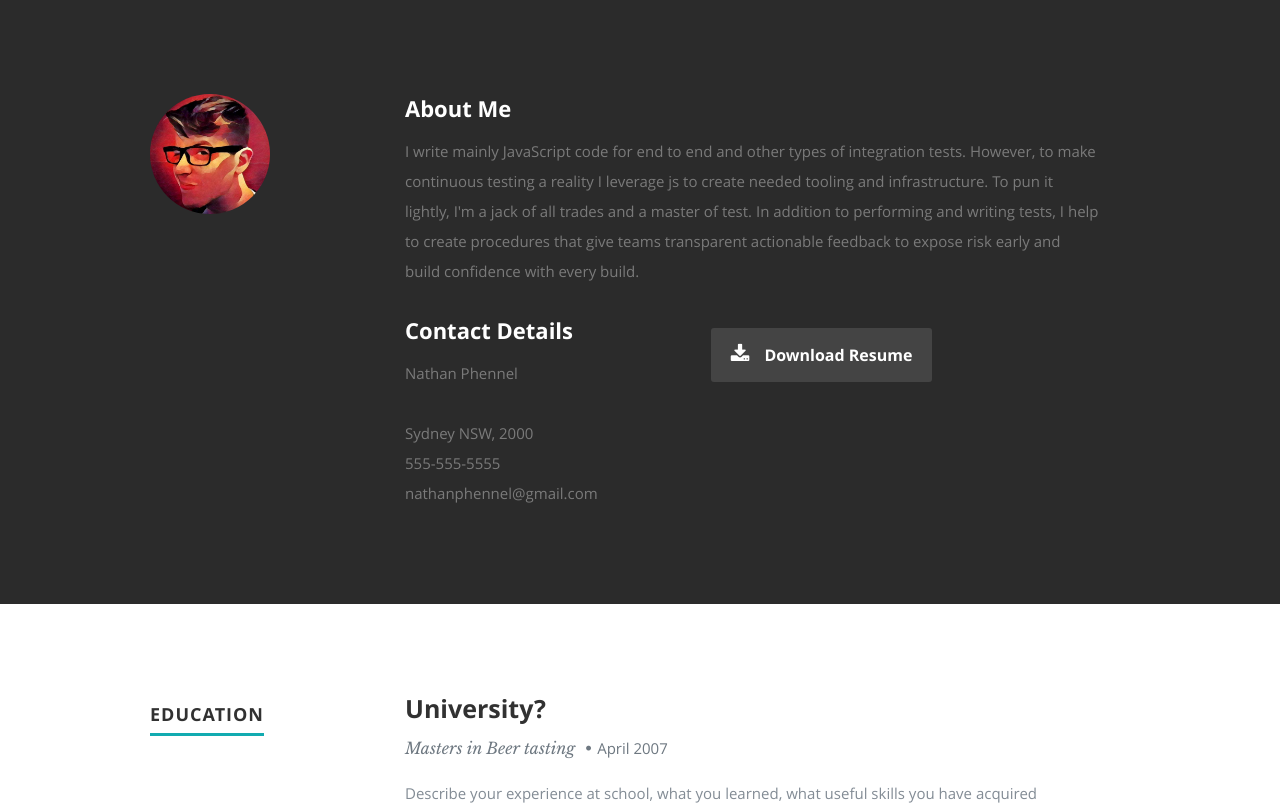
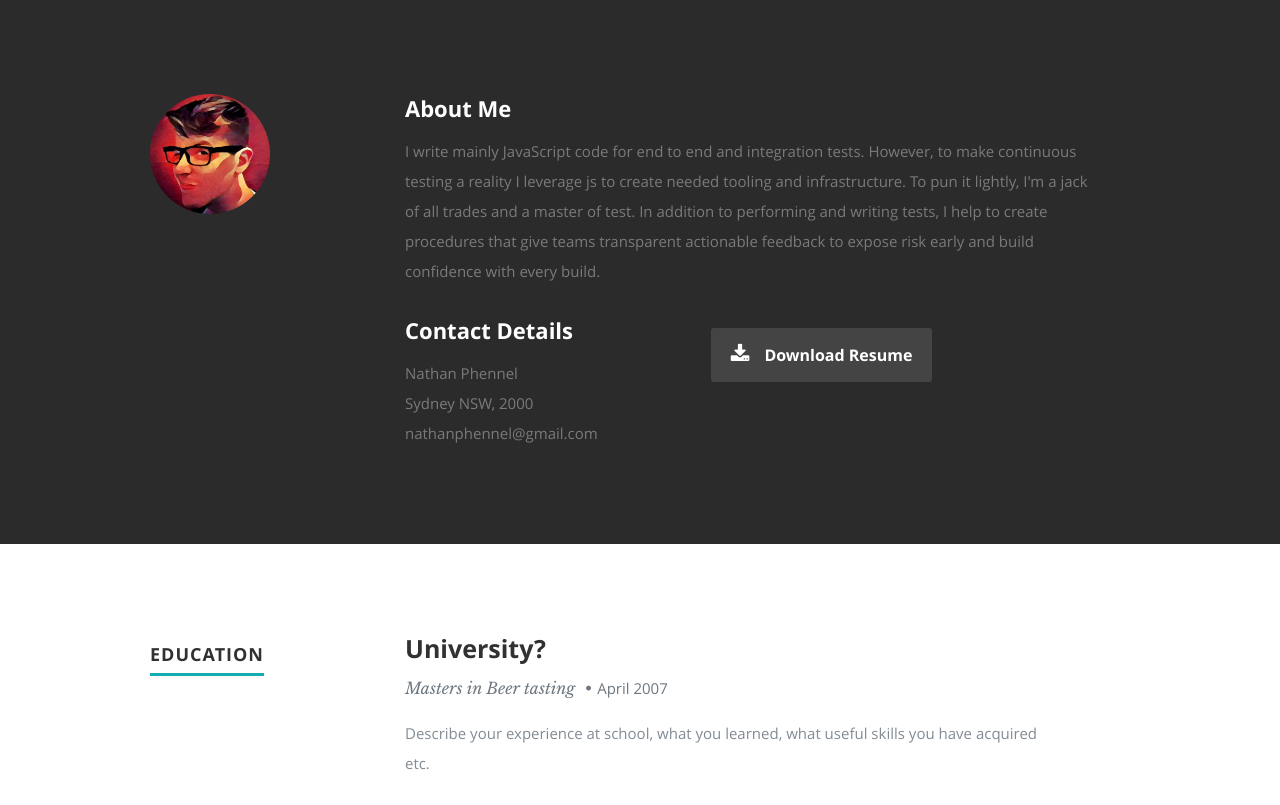
Before and after one commit to enphnt/enphnt.github.io, a React (Create React App) app: page / in a window 1280 px wide. Shown: the part 802-1607 px from the top of the page. Built offline with nearby package versions, Linux system fonts and the light colour scheme.

Commit message:
feat: fixes about and contact (temp, no comments yet)

```diff
--- a/public/resumeData.json
+++ b/public/resumeData.json
@@ -4,10 +4,9 @@
     "occupation":"Test Engineer",
     "description":"As a hybrid of tester/developer, I work closely with devs to design, perform, and automate testing",
     "image":"profilepic.jpg",
-    "bio":"I write mainly JavaScript code for end to end and other types of integration tests. However, to make continuous testing a reality I leverage js to create needed tooling and infrastructure. To pun it lightly, I'm a jack of all trades and a master of test. In addition to performing and writing tests, I help to create procedures that give teams transparent actionable feedback to expose risk early and build confidence with every build.",
-    "contactmessage":"Here is where you should write your message to readers to have them get in contact with you.",
+    "bio":"I write mainly JavaScript code for end to end and integration tests. However, to make continuous testing a reality I leverage js to create needed tooling and infrastructure. To pun it lightly, I'm a jack of all trades and a master of test. In addition to performing and writing tests, I help to create procedures that give teams transparent actionable feedback to expose risk early and build confidence with every build.",
+    "contactmessage":"TODO: fix this comment form; Til then, email me if you want to get in touch about a software testing opportunity.",
     "email": "nathanphennel@gmail.com",
-    "phone": "555-555-5555",
     "address":{
       "city":"Sydney",
       "state":"NSW",
--- a/src/Components/About.js
+++ b/src/Components/About.js
@@ -31,10 +31,8 @@ class About extends Component {
                 <h2>Contact Details</h2>
               <p className="address">
                 <span>{name}</span><br />
-						   <span>{street}<br />
-						         {city} {state}, {zip}
+                <span>{city} {state}, {zip}
                 </span><br />
-						   <span>{phone}</span><br />
                 <span>{email}</span>
 					   </p>
                </div>
--- a/src/Components/Contact.js
+++ b/src/Components/Contact.js
@@ -60,7 +60,7 @@ class Contact extends Component {
                   </div>
 
                   <div>
-                     <button className="submit">Submit</button>
+                     <button className="submit">Submit (TODO)</button>
                      <span id="image-loader">
                         <img alt="" src="images/loader.gif" />
                      </span>
@@ -74,16 +74,15 @@ class Contact extends Component {
 				   </div>
            </div>
 
-
             <aside className="four columns footer-widgets">
               <div className="widget widget_contact">
-                <h4>Address and Phone</h4>
+                <h4>Send a message to:</h4>
                   <p className="address">
                     {name}<br />
                     {city}, {state} {zip}<br />
+                    {email}<br />
                   </p>
 				      </div>
-
             </aside>
       </div>
    </section>
```
Also changed, not shown: public/images/header-background.jpg. Lines whose indentation alone changed are shown as unchanged.
